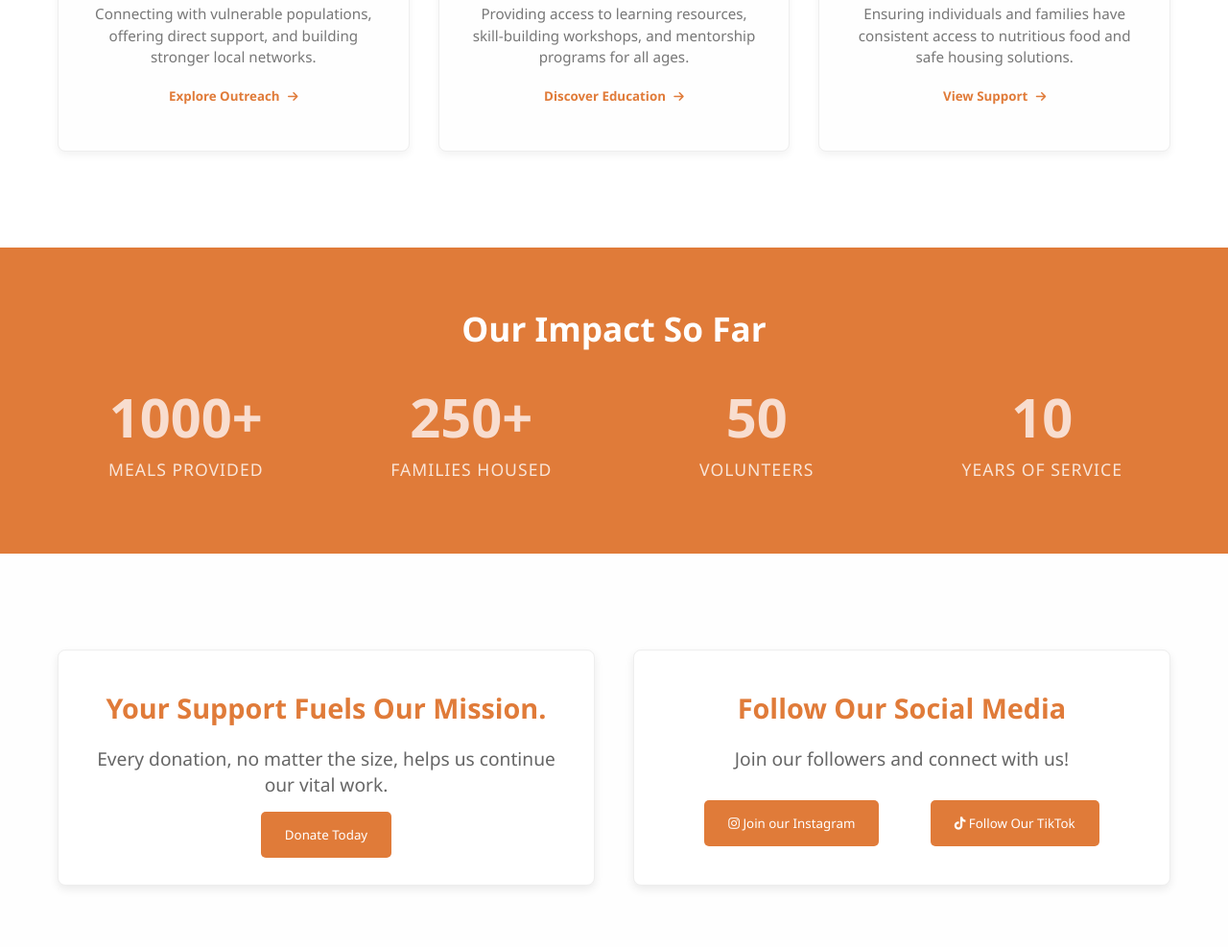
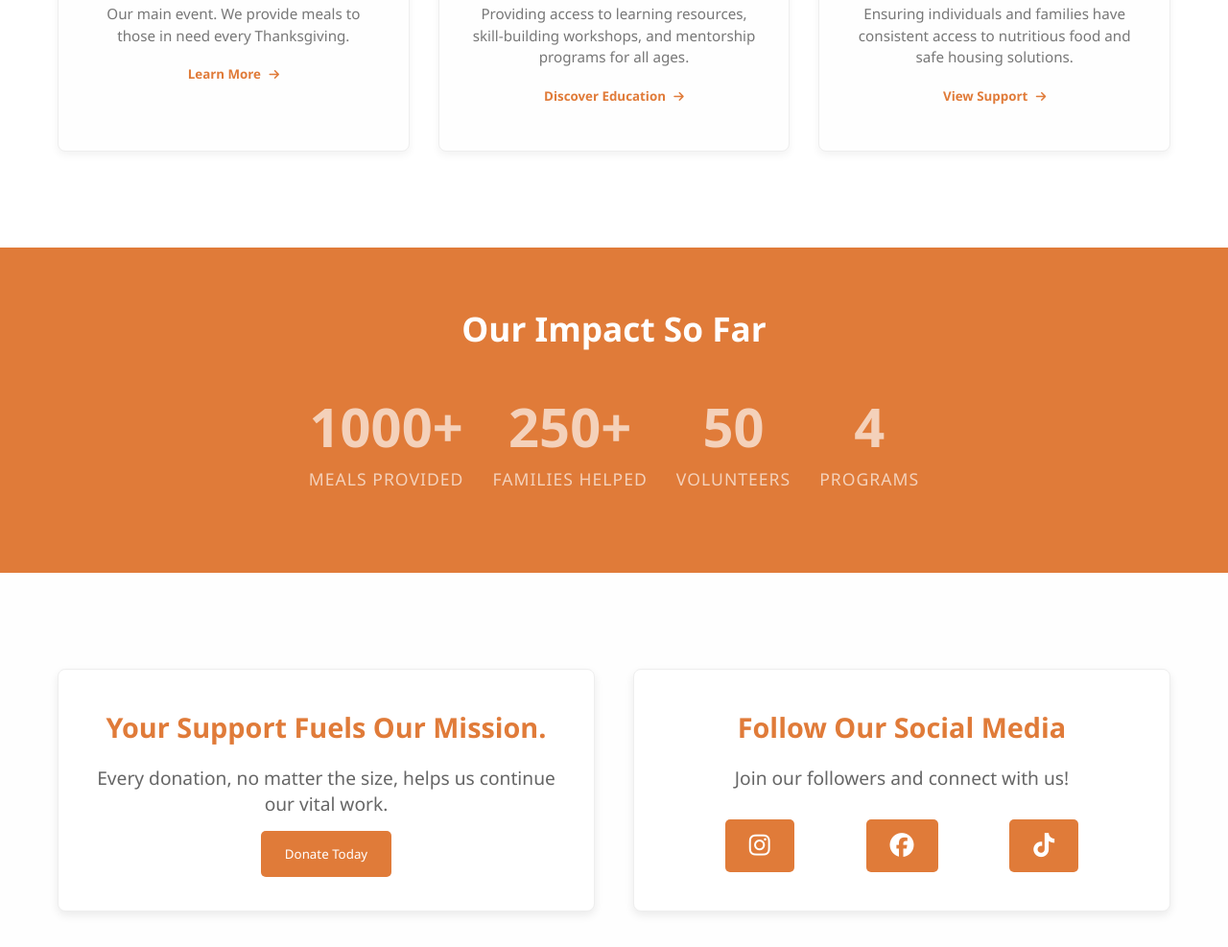
Before and after one commit to EvTheWebDev/compassionProject, a website: page index.html in a window 1280 px wide. Shown: the part 1333-2320 px from the top of the page at 96% size. Drawn offline with Linux system fonts and the light colour scheme.

Commit message:
Home Page Edit: Added Facebook LInk

```diff
--- a/pages/home.html
+++ b/pages/home.html
@@ -36,13 +36,12 @@
       <div class="program-cards">
         <div class="card">
           <i class="fa-solid fa-hand-holding-heart fa-3x"></i>
-          <h4>Community Outreach</h4>
+          <h4>Thanksgiving Meals</h4>
           <p>
-            Connecting with vulnerable populations, offering direct support, and
-            building stronger local networks.
+            Our main event. We provide meals to those in need every Thanksgiving.
           </p>
           <a href="#programs" class="card-link"
-            >Explore Outreach <i class="fa-solid fa-arrow-right"></i
+            >Learn More <i class="fa-solid fa-arrow-right"></i
           ></a>
         </div>
         <div class="card">
@@ -81,15 +80,15 @@
         </div>
         <div class="metric-item">
           <p class="number">250+</p>
-          <p class="label">Families Housed</p>
+          <p class="label">Families Helped</p>
         </div>
         <div class="metric-item">
           <p class="number">50</p>
           <p class="label">Volunteers</p>
         </div>
         <div class="metric-item">
-          <p class="number">10</p>
-          <p class="label">Years of Service</p>
+          <p class="number">4</p>
+          <p class="label">Programs</p>
         </div>
       </div>
     </div>
@@ -107,18 +106,32 @@
       <div class="cta-box volunteer">
         <h4>Follow Our Social Media</h4>
         <p>Join our followers and connect with us!</p>
-        <div class="twoButtonHolder">
+        <div class="miniButtons">
           <a
           target="_blank"
           href="https://www.instagram.com/compassionprojectinc/"
             class="btn btn-accent"
-            ><i class="fa-brands fa-instagram"></i> Join our Instagram</a
-          >
+            >
+            <div class="btnText">
+<i class="fa-brands fa-instagram"></i>
+            </div>
+
+            </a>
+            <a
+          target="_blank"
+          href="https://www.facebook.com/profile.php?id=61581775569792"
+            class="btn btn-accent"
+            >
+            <div class="btnText">
+<i class="fa-brands fa-facebook"></i>
+            </div>
+
+            </a>
           <a
           target="_blank"
             href="https://www.tiktok.com/@compassionprojectinc"
             class="btn btn-accent"
-            ><i class="fa-brands fa-tiktok"></i> Follow Our TikTok</a
+            ><i class="fa-brands fa-tiktok"></i></a
           >
         </div>
       </div>
--- a/scss/home.scss
+++ b/scss/home.scss
@@ -56,8 +56,6 @@
   }
 }
 
-
-
 // Basic Container for content width
 .container {
   max-width: 1200px;
@@ -76,19 +74,22 @@
 }
 
 .btn-accent {
-    background-color: vars.$siteOrange; // Your accent orange color
+  background-color: vars.$siteOrange;
   &:hover {
     background-color: vars.$siteLightOrange;
   }
 }
 
 .btn-secondary {
-    background-color: vars.$siteLightOrange; // Another brand color
+  background-color: vars.$siteLightOrange;
   &:hover {
     background-color: vars.$siteLight;
   }
 }
 
+.btnText p {
+  color: white;
+}
 
 /* ============================================== */
 /* 1. Mission Statement Section */
@@ -96,7 +97,7 @@
 .mission-statement {
   padding: 60px 0;
   text-align: center;
-    background-color: #f8f8f8; // Light background to distinguish it
+  background-color: #f8f8f8;
 
   h2 {
     font-size: 2.5rem;
@@ -128,7 +129,7 @@
 .program-overview {
   padding: 80px 0;
   text-align: center;
-    background-color: white; // White background
+  background-color: white;
 
   h3 {
     font-size: 2rem;
@@ -138,7 +139,10 @@
 
   .program-cards {
     display: grid;
-        grid-template-columns: repeat(auto-fit, minmax(280px, 1fr)); // Responsive grid
+    grid-template-columns: repeat(
+      auto-fit,
+      minmax(280px, 1fr)
+    ); // Responsive grid
     gap: 30px;
 
     .card {
@@ -197,7 +201,7 @@
 /* ============================================== */
 .impact-metrics {
   padding: 40px 0;
-    background-color: vars.$siteOrange; // Dark background
+  background-color: vars.$siteOrange;
   color: white;
   text-align: center;
 
@@ -207,26 +211,34 @@
   }
 
   .metric-grid {
-        display: grid;
-        grid-template-columns: repeat(auto-fit, minmax(200px, 1fr));
+    display: flex;
+    flex-wrap: wrap;
+    justify-content: center;
+    align-items: center;
+    padding: 10px;
+    max-width: 900px;
+    margin: 0 auto;
     gap: 30px;
-
     .metric-item {
+      .number,
+      .label {
+        transition: color 0.3s ease;
+      }
       .number {
         font-size: 3.5rem;
         font-weight: bold;
-                color: vars.$siteLight; // Accent color for numbers
+        color: rgba(255, 255, 255, 0.65);
         margin-bottom: 5px;
       }
       .label {
         font-size: 1.1rem;
         text-transform: uppercase;
         letter-spacing: 1px;
-                color: rgba(255, 255, 255, 0.8);
+        color: rgba(255, 255, 255, 0.65);
       }
       &:hover {
         .number {
-                    color: white;
+          color: rgba(255, 255, 255, 1);
         }
         .label {
           color: white;
@@ -272,20 +284,21 @@
       color: #666;
       margin-bottom: 30px;
     }
-
   }
 
-\    .cta-box {
+  \ .cta-box {
     border-bottom: 5px solid vars.$siteOrange; // A bottom border accent
-
   }
 }
 
-.twoButtonHolder {
+.miniButtons {
   display: flex;
   align-items: center;
   justify-content: space-evenly;
   gap: 20px;
+  a i {
+    font-size: 25px;
+  }
 }
 
 /* ============================================== */
```
Also changed, not shown: pages/about.html (+43 -6 lines), css/styles.css. Lines whose indentation alone changed are shown as unchanged.
